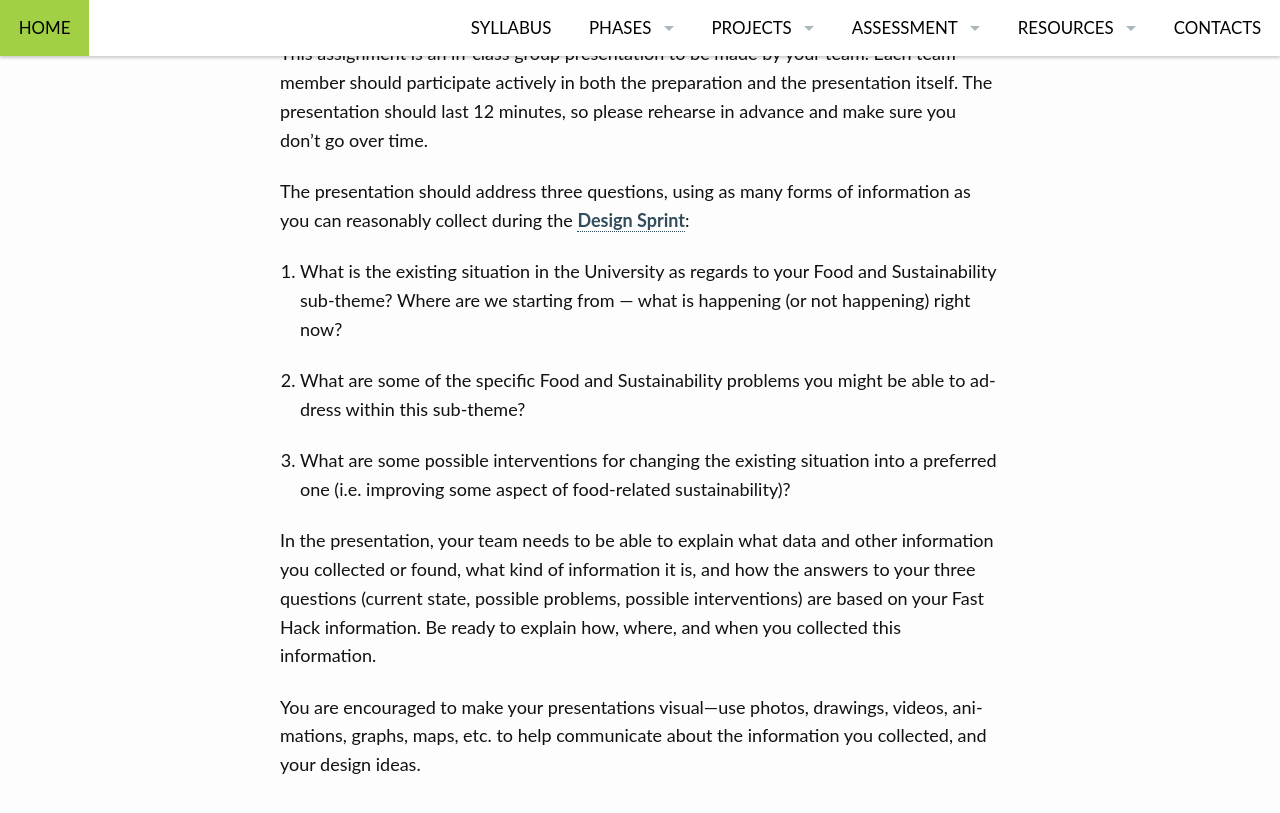
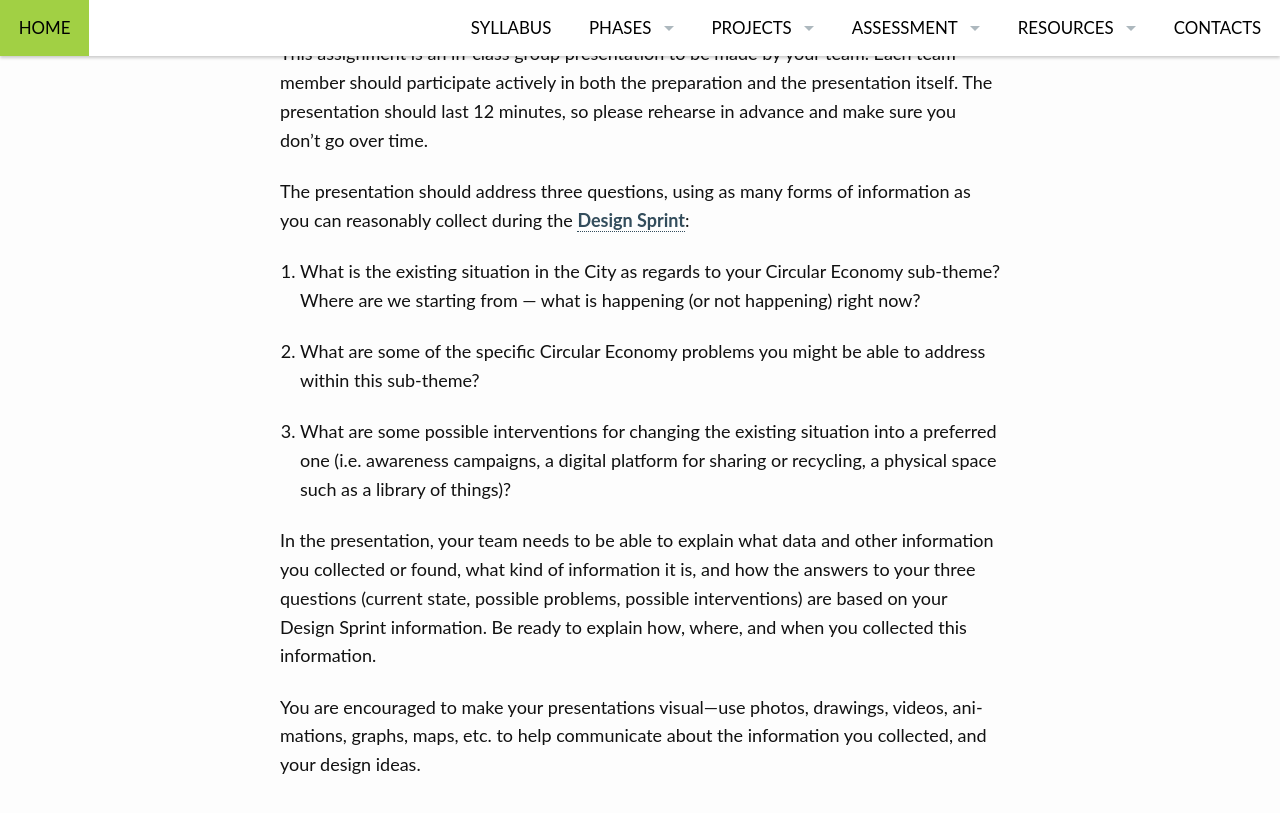
Before and after one commit to edinburghlivinglab/ddc, a Jekyll site: the page built from pages/assignment_gp1.md, in a window 1280 px wide and 900 px high, scrolled down 321 px. Shown: the top 813 px of the window. Built offline with Jekyll 4.4.1, drawn with Linux system fonts in a browser that asks for light colours.

Commit message:
Update assignment_gp1.md

```diff
--- a/pages/assignment_gp1.md
+++ b/pages/assignment_gp1.md
@@ -11,18 +11,18 @@ The presentation should last 12 minutes, so please rehearse in advance and make
 The presentation should address three questions, using as many forms of
 information as you can reasonably collect during the [Design Sprint]({{ site.baseurl }}/sprint/):
 
-1. What is the existing situation in the University as regards to your Food and Sustainability sub-theme? Where are we starting from &mdash; what is happening (or not
+1. What is the existing situation in the City as regards to your Circular Economy sub-theme? Where are we starting from &mdash; what is happening (or not
 happening) right now?
 
-2. What are some of the specific Food and Sustainability problems you might be
+2. What are some of the specific Circular Economy problems you might be
 able to address within this sub-theme?
 
-3. What are some possible interventions for changing the existing situation into a preferred one (i.e. improving some aspect of food-related sustainability)?
+3. What are some possible interventions for changing the existing situation into a preferred one (i.e. awareness campaigns, a digital platform for sharing or recycling, a physical space such as a library of things)?
 
 In the presentation, your team needs to be able to explain what data and other
 information you collected or found, what kind of information it is, and how
 the answers to your three questions (current state, possible problems,
-possible interventions) are based on your Fast Hack information. Be ready to
+possible interventions) are based on your Design Sprint information. Be ready to
 explain how, where, and when you collected this information.
 
 You are encouraged to make your presentations visual&mdash;use photos,
```
